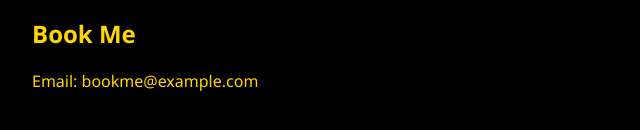
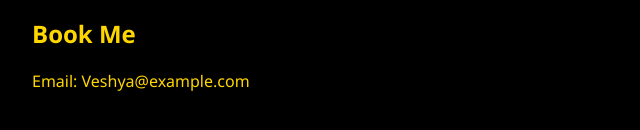
Before and after one commit to UK2025PROP/Veshya, a plain HTML site: page index.html in a window 1280 px wide. Shown: the part 502-632 px from the top of the page, 0-640 px from the left. Drawn offline with Linux system fonts and the light colour scheme.

Commit message:
Update index.html

```diff
--- a/index.html
+++ b/index.html
@@ -30,7 +30,7 @@
     </section>
     <section class="contact">
       <h2>Book Me</h2>
-      <p>Email: <a href="mailto:bookme@example.com">bookme@example.com</a></p>
+      <p>Email: <a href="mailto:bookme@example.com">Veshya@example.com</a></p>
     </section>
   </div>
 </body>
```
